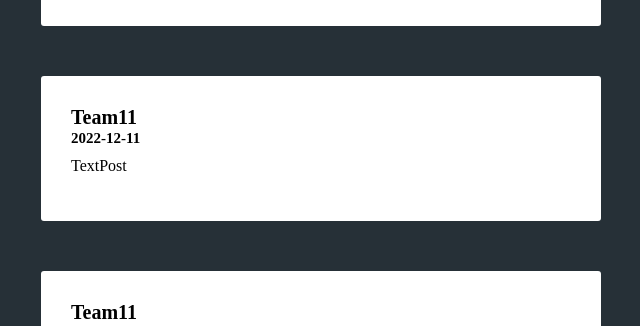
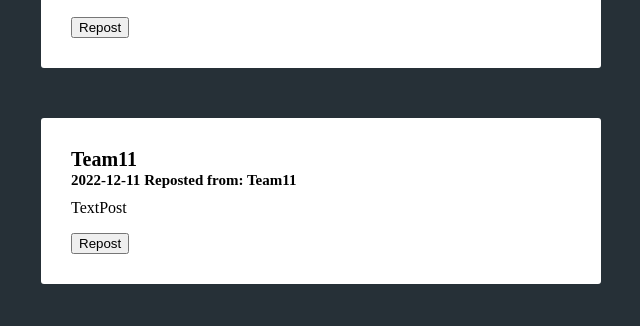
Before and after one commit to DhruvVarshney10/131-Team11, a Flask app: page /home in a window 1280 px wide. Shown: the part 804-1130 px from the top of the page, without its empty margins (319-959 px from the left). Run offline with Flask 2, Linux system fonts and the light colour scheme; a user stored in the database is signed in; data comes from the database, SQL or seed files in the repository; both versions use the stored data as it was after the commit.

Commit message:
Added reposts

```diff
--- a/app/forms.py
+++ b/app/forms.py
@@ -32,3 +32,9 @@ class FollowForm(FlaskForm):
 class AcceptForm(FlaskForm):
 	username = HiddenField('username')
 	submit = SubmitField('Accept')
+
+class RepostForm(FlaskForm):
+	username = HiddenField('username')
+	post = HiddenField('post')
+	image = HiddenField('image')
+	submit = SubmitField('Repost')
--- a/app/models.py
+++ b/app/models.py
@@ -28,6 +28,7 @@ class Post(db.Model):
 	body = db.Column(db.String(140))
 	timestamp = db.Column(db.DateTime, default=datetime)
 	image = db.Column(db.String())
+	reposted_from = db.Column(db.String())
 
 	def get_timestamp(self):
 		return self.timestamp
--- a/app/routes.py
+++ b/app/routes.py
@@ -1,6 +1,6 @@
 from app import myapp_obj, db
 from flask import render_template, redirect, flash
-from app.forms import LoginForm, SignUpForm, PostForm, Delete_Account_Form, SearchForm, FollowForm, AcceptForm
+from app.forms import LoginForm, SignUpForm, PostForm, Delete_Account_Form, SearchForm, FollowForm, AcceptForm, RepostForm
 from app.models import User, Post, Follower
 from werkzeug.security import generate_password_hash, check_password_hash
 from flask_login import current_user
@@ -63,13 +63,30 @@ def base():
 	current_form = SearchForm()
 	return dict(form=current_form)
 
+@myapp_obj.route('/repost', methods=['POST', 'GET'])
+@login_required
+def repost():
+	current_form = RepostForm()
+	if current_form.validate_on_submit():
+		newBody = current_form.post.data
+		newImage = current_form.image.data
+		print(newBody)
+		if newBody == 'None':
+			newBody == None
+		if newImage == 'None':
+			newImage == None
+		repost = Post(body=newBody, user_id=current_user.id, username=current_user.username, timestamp = datetime.now(), image=newImage, reposted_from=current_form.username.data)
+		db.session.add(repost)
+		db.session.commit()
+	return redirect('/home')
+
 @myapp_obj.route('/post', methods=['POST', 'GET'])
 @login_required
 def newtweet():
 	current_form = PostForm()
 	if current_form.validate_on_submit():
 		newimage = current_form.image.data
-		if current_form.post.data is '' and newimage is '':
+		if current_form.post.data == '' and newimage == '':
 			return redirect('/post')
 		current_datetime = datetime.now()
 		post = Post(body=current_form.post.data, user_id=current_user.id, username=current_user.username, timestamp = current_datetime, image=newimage)
--- a/app/templates/home.html
+++ b/app/templates/home.html
@@ -41,10 +41,20 @@
     {% for Post in posts %}
     <div id="tweet-wrap">
       <span>{{ Post.username }}</span><br><a>{{Post.timestamp.date()}}</a>
+      {% if Post.reposted_from %}
+      	<a>Reposted from: {{Post.reposted_from}}</a>
+      {% endif %}
       {% if Post.image %}
       	<p><img src={{ Post.image }} style="maxwidth:200px;height:200px;"></p>
       {% endif %}
       <p>{{ Post.body }}<br></p>
+      <form method="POST" action="{{ url_for('repost') }}">
+      	<input type="hidden" value={{Post.body}} name="post">
+      	<input type="hidden" value={{Post.image}} name="image">
+      	<input type="hidden" value={{Post.username}} name="username">
+      	{{form.hidden_tag()}}
+      	<button type="submit">Repost</button>
+      </form>
     </div>
     {% endfor %}
     {% endblock %}
```
Also changed, not shown: app/app.db.
